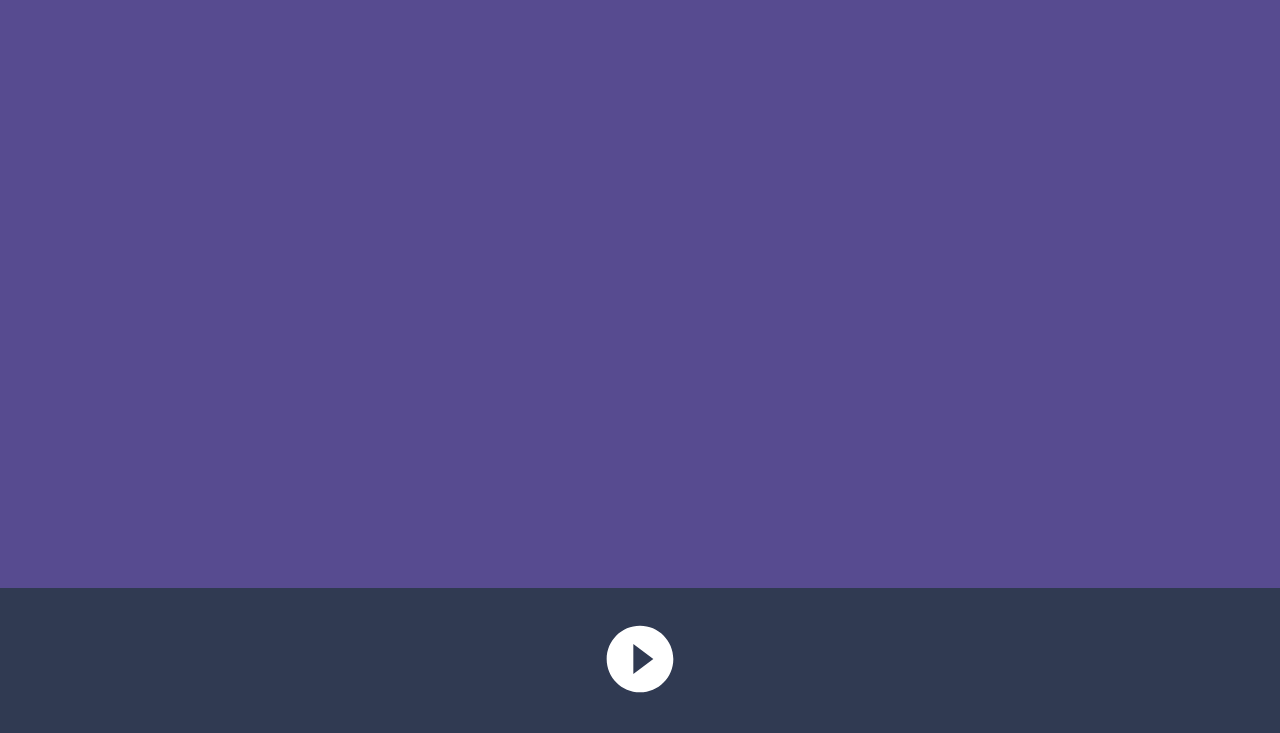
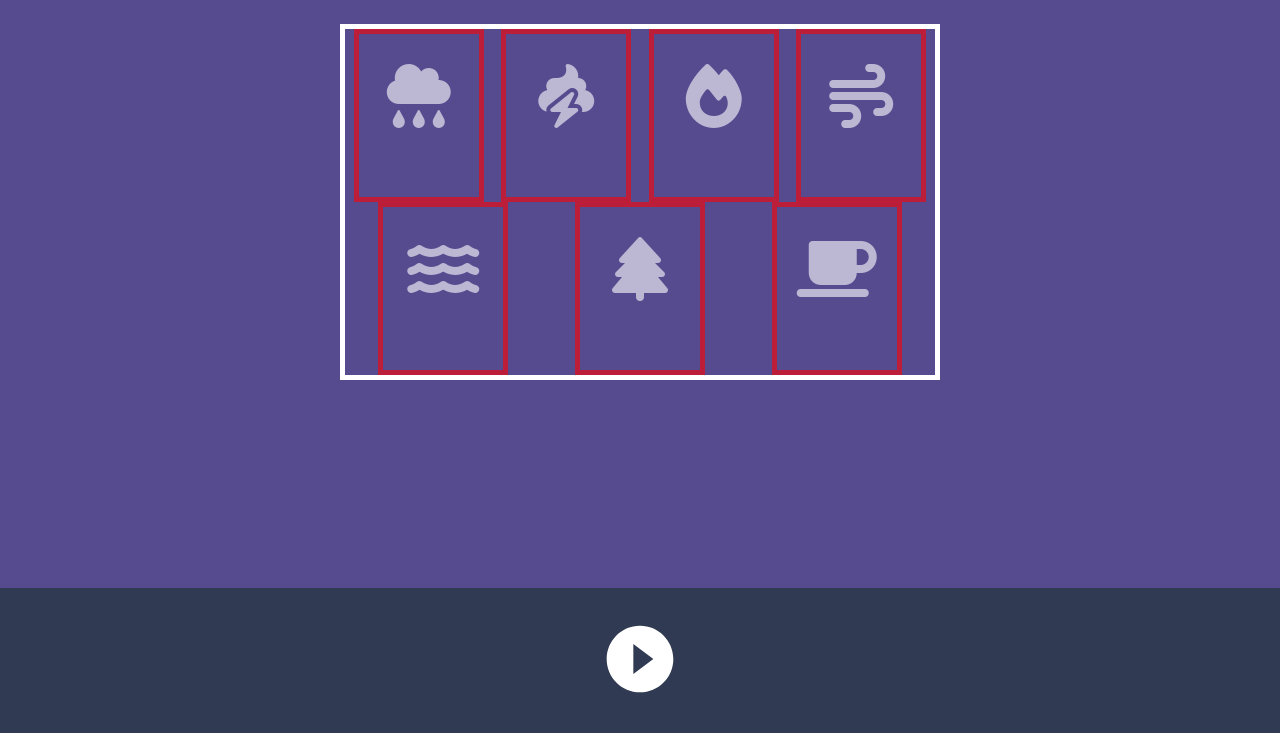
Before and after one commit to ocontrerastx/focus-app, a website: page index.html in a window 1280 px wide. Shown: the part 67-800 px from the top of the page. Drawn offline with nearby package versions, Linux system fonts and the light colour scheme; some icons are missing.

Commit message:
Replaced icons and connected up all the audio files to the icons

```diff
--- a/css/styles.css
+++ b/css/styles.css
@@ -10,14 +10,20 @@ header {
   display: flex;
   align-items: center;
   padding-left: 24px;
+  border-bottom: 1px #303a52 solid;
+}
+
+h1 {
+  font-weight: 100;
+  font-size: 24px;
 }
 
 body {
   background: #574b90;
   margin: 0;
   color: white;
-  font-family: "Open Sans";
-  font-weight: 100;
+  font-family: 'Work Sans', sans-serif;
+  /* font-weight: 100; */
 }
 
 .wrapper {
@@ -41,23 +47,26 @@ body {
   align-items: center;
   justify-content: space-around;
   flex-wrap: wrap;
-}
-
-.wi {
-  font-size: 60px;
+  border: 5px solid white;
 }
 
 .sounds__item {
-  margin: 0 24px 72px;
-  height: 110px;
-  padding-top: 20px;
-  width: 84px;
+  /* margin: 0 24px 72px; */
+  /* height: 110px; */
+  padding: 30px 10px 20px 10px;
+  /* flex: 1 1 33%; */
   cursor:pointer;
   opacity: 0.6;
   display: flex;
   justify-content: center;
   align-items: center;
   flex-direction: column;
+  border: 5px solid red;
+}
+
+i {
+  padding-bottom: 15px;
+  /* border: 5px solid yellow; */
 }
 
 .sounds__item--active {
@@ -66,7 +75,9 @@ body {
 
 .slide-container {
   padding-top: 15px;
+  width: 100px;
   visibility: hidden;
+  /* border: 5px solid black; */
 }
 
 .slide-container--enabled {
--- a/index.html
+++ b/index.html
@@ -5,9 +5,8 @@
   <meta charset="UTF-8">
   <meta name="viewport" content="width=device-width, initial-scale=1.0">
 
-  <!-- TODO: Create a set of icons to replace this temporary set-->
-  <link rel="stylesheet" href="https://cdnjs.cloudflare.com/ajax/libs/weather-icons/2.0.9/css/weather-icons.min.css">
-  <link rel="stylesheet" type="text/css" href="https://fonts.googleapis.com/css?family=Open+Sans" />
+  <script src="https://kit.fontawesome.com/bbb0f30781.js" crossorigin="anonymous"></script>
+  <link href="https://fonts.googleapis.com/css2?family=Work+Sans" rel="stylesheet">
   <link rel="stylesheet" href="css/styles.css">
 
   <title>Focus</title>
@@ -16,37 +15,56 @@
 <body>
   <div class="wrapper">
     <header>
-      <h1><em>focus</em></h1>
+      <h1>focus</h1>
     </header>
 
     <div class="sounds__wrapper">
       <div class="sounds">
-        <div class="sounds__item" data-description="Rain">
-          <i class="wi wi-day-rain"></i>
+        <div class="sounds__item" data-description="rain">
+          <i class="fas fa-cloud-rain fa-4x"></i>
+          <audio class="audio__rain" src="audio/rain.mp3"></audio>
           <div class="slide-container">
             <input type="range" min="1" max="100" value="50" class="slider" id="rainVolume">
           </div>
         </div>
-        <div class="sounds__item" data-description="Thunderstorm">
-          <i class="wi wi-day-snow-thunderstorm"></i>
+        <div class="sounds__item" data-description="thunderstorm">
+          <i class="fas fa-poo-storm fa-4x"></i>
+          <audio class="audio__thunderstorm" src="audio/thunderstorm.mp3"></audio>
           <div class="slide-container">
             <input type="range" min="1" max="100" value="50" class="slider" id="thunderstormVolume">
           </div>
         </div>
-        <div class="sounds__item" data-description="Fire">
-          <i class="wi wi-fire"></i>
+        <div class="sounds__item" data-description="fire">
+          <i class="fas fa-fire fa-4x"></i>
+          <audio class="audio__fire" src="audio/fire.mp3"></audio>
           <div class="slide-container">
             <input type="range" min="1" max="100" value="50" class="slider" id="fireVolume">
           </div>
         </div>
-        <div class="sounds__item" data-description="Wind">
-          <i class="wi wi-strong-wind"></i>
+        <div class="sounds__item" data-description="wind">
+          <i class="fas fa-wind fa-4x"></i>
+          <audio class="audio__wind" src="audio/wind.mp3"></audio>
           <div class="slide-container">
             <input type="range" min="1" max="100" value="50" class="slider" id="windVolume">
           </div>
         </div>
-        <div class="sounds__item" data-description="Train">
-          <i class="wi wi-train"></i>
+        <div class="sounds__item" data-description="water">
+          <i class="fas fa-water fa-4x"></i>
+          <audio class="audio__water" src="audio/water.mp3"></audio>
+          <div class="slide-container">
+            <input type="range" min="1" max="100" value="50" class="slider" id="trainVolume">
+          </div>
+        </div>
+        <div class="sounds__item" data-description="forest">
+          <i class="fas fa-tree fa-4x"></i>
+          <audio class="audio__forest" src="audio/forest.mp3"></audio>
+          <div class="slide-container">
+            <input type="range" min="1" max="100" value="50" class="slider" id="trainVolume">
+          </div>
+        </div>
+        <div class="sounds__item" data-description="coffee-shop">
+          <i class="fas fa-coffee fa-4x"></i>
+          <audio class="audio__coffee-shop" src="audio/coffee-shop.mp3"></audio>
           <div class="slide-container">
             <input type="range" min="1" max="100" value="50" class="slider" id="trainVolume">
           </div>
--- a/js/sound-player.js
+++ b/js/sound-player.js
@@ -6,9 +6,17 @@ const soundItems = document.querySelectorAll('.sounds__item');
 function handleSoundItemsClick(event) {
   const soundItem = event.currentTarget;
   const slider = soundItem.querySelector('.slide-container');
+  const audioSelected = soundItem.dataset.description;
 
   soundItem.classList.toggle('sounds__item--active');
   slider.classList.toggle('slide-container--enabled');
+  const audio = document.querySelector(`.audio__${audioSelected}`);
+
+  function togglePlay() {
+    return audio.paused ? audio.play() : audio.pause();
+  }
+
+  togglePlay();
 }
 
 soundItems.forEach(item => item.addEventListener('click', handleSoundItemsClick));
```
Also changed, not shown: 7 other files.
